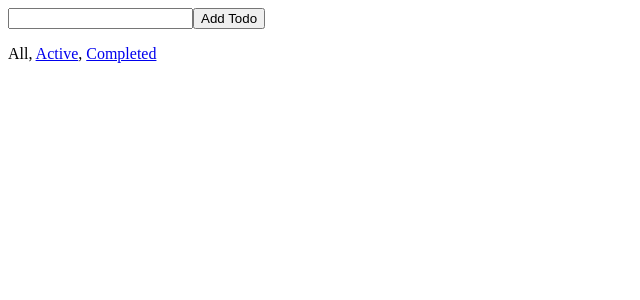
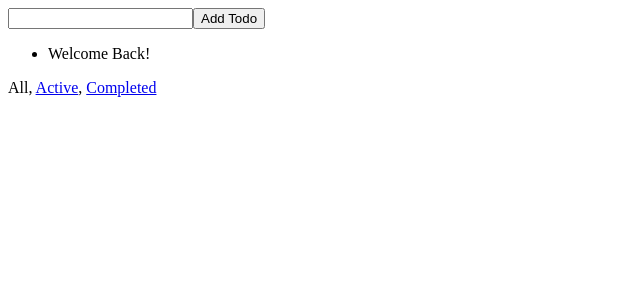
Before and after one commit to WebDevelopment2018/Redux1, a React app in the folder Kateryna/: page / in a window 1280 px wide. Shown: the top 300 px of the page, without its empty margins (0-640 px from the left). Built offline with nearby package versions, Linux system fonts and the light colour scheme.

Commit message:
Supplying the Initial State

```diff
--- /dev/null
+++ b/Kateryna/src/actions/setVisibilityFilter.js
@@ -0,0 +1,4 @@
+export const setVisibilityFilter = (filter) => ({
+    type: 'SET_VISIBILITY_FILTER',
+    filter
+});
--- /dev/null
+++ b/Kateryna/src/actions/todo.js
@@ -0,0 +1,21 @@
+export const todo = (state, action) => {
+    switch (action.type) {
+        case 'ADD_TODO':
+            return {
+                id: action.id,
+                text: action.text,
+                completed: false
+            };
+        case 'TOGGLE_TODO':
+            if (state.id !== action.id) {
+                return state;
+            }
+
+            return {
+                ...state,
+                completed: !state.completed
+            };
+        default:
+            return state;
+    }
+}
--- a/Kateryna/src/app.js
+++ b/Kateryna/src/app.js
@@ -1,118 +1,32 @@
-import {createStore, combineReducers} from 'redux';
-import React, {Component} from "react"
+import {createStore} from 'redux';
+import React, {Component} from "react";
 import ReactDOM from 'react-dom';
-import Footer from "./components/Footer";
-import AddTodo from "./components/AddTodo";
-import VisibleTodoList from "./components/VisibleTodoList";
 import { Provider } from 'react-redux';
+import {todoApp} from './reducers/index';
 
-const todo = (state, action) => {
-    switch (action.type) {
-        case 'ADD_TODO':
-            return {
-                id: action.id,
-                text: action.text,
-                completed: false
-            };
-        case 'TOGGLE_TODO':
-            if (state.id !== action.id) {
-                return state;
-            }
+import App from './components/App';
 
-            return {
-                ...state,
-                completed: !state.completed
-            };
-        default:
-            return state;
-    }
+const persistedState = {
+    todos: [{
+        id: 0,
+        text: 'Welcome Back!',
+        completed: false
+    }]
 }
 
-
-const todos = (state = [], action) => {
-    switch (action.type) {
-        case 'ADD_TODO':
-            return [
-                ...state,
-                todo(undefined, action)
-            ];
-        case 'TOGGLE_TODO':
-            return state.map(t => todo(t, action));
-        default:
-            return state;
-    }
-};
-
-const visibilityFilter = (state = 'SHOW_ALL', action) => {
-    switch (action.type) {
-        case 'SET_VISIBILITY_FILTER':
-            return action.filter;
-        default:
-            return state;
-    }
-};
-
-const todoApp = combineReducers({
-    todos: todos,
-    visibilityFilter: visibilityFilter
-});
-
-
-
-const TodoApp = () =>
-    (
-        <div>
-            <AddTodo/>
-            <VisibleTodoList/>
-            <Footer/>
-        </div>
-    );
-
+const store = createStore(
+    todoApp,
+    persistedState
+)
 
 
 
 const render = () => {
     ReactDOM.render(
-        <Provider store={createStore(todoApp)}>
-            <TodoApp />
+        <Provider store={store}>
+            <App />
         </Provider>,
         document.getElementById('root')
     )
 };
 render();
-
-/*
-import expect from 'expect';
-//const deepFreeze = require('deep-freeze');
-const todoApp = combineReducers({
-    todos: todos,
-    visibilityFilter: visibilityFilter
-});
-
-const store = createStore(todoApp);
-console.log("Initial state");
-console.log(store.getState());
-console.log("--------------------");
-
-
-console.log("Dispathing");
-store.dispatch(
-    {
-        type: "ADD_TODO",
-        id: 0,
-        text: 'Learn Redux'
-    }
-);
-console.log(store.getState());
-console.log("--------------------");
-
-console.log("Set visibility filter");
-store.dispatch(
-    {
-        type: "SET_VISIBILITY_FILTER",
-        filter: "SHOW_COMPLETED"
-    }
-);
-console.log(store.getState());
-console.log("--------------------");
-*/
--- /dev/null
+++ b/Kateryna/src/components/App.js
@@ -0,0 +1,14 @@
+import React, {Component} from "react";
+
+import Footer from "./Footer";
+import AddTodo from "./AddTodo";
+import VisibleTodoList from "./VisibleTodoList";
+
+const App = () =>(
+        <div>
+            <AddTodo/>
+            <VisibleTodoList/>
+            <Footer/>
+        </div>);
+
+export default App;
--- a/Kateryna/src/components/FilterLink.js
+++ b/Kateryna/src/components/FilterLink.js
@@ -1,6 +1,8 @@
-import React, {Component} from "react";
+import {connect} from 'react-redux';
+
 import Link from "./Link";
-import {connect} from 'react-redux';
+import {setVisibilityFilter} from "../actions/setVisibilityFilter";
+
 
 const mapStateToLinkProps = (state, ownProps) => ({
     active:
@@ -8,10 +10,6 @@ const mapStateToLinkProps = (state, ownProps) => ({
     state.visibilityFilter
 });
 
-const setVisibilityFilter = (filter) => ({
-    type: 'SET_VISIBILITY_FILTER',
-    filter
-});
 
 const mapDispatchToLinkProps = (dispatch, ownProps) => ({
     onClick() {
--- a/Kateryna/src/components/VisibleTodoList.js
+++ b/Kateryna/src/components/VisibleTodoList.js
@@ -1,6 +1,8 @@
 import React, {Component} from "react";
 import TodoList from "./TodoList";
 import {connect} from 'react-redux';
+import {visibilityFilter} from "../reducers/visibilityFilter";
+
 
 const getVisibleTodos = (todos, filter) => {
     switch (filter) {
--- /dev/null
+++ b/Kateryna/src/reducers/index.js
@@ -0,0 +1,8 @@
+import {combineReducers} from 'redux';
+import {todos} from "./todos";
+import {visibilityFilter} from "./visibilityFilter";
+
+export const todoApp = combineReducers({
+    todos: todos,
+    visibilityFilter: visibilityFilter
+});
--- /dev/null
+++ b/Kateryna/src/reducers/todos.js
@@ -0,0 +1,16 @@
+import {todo} from "../actions/todo";
+
+
+export const todos = (state = [], action) => {
+    switch (action.type) {
+        case 'ADD_TODO':
+            return [
+                ...state,
+                todo(undefined, action)
+            ];
+        case 'TOGGLE_TODO':
+            return state.map(t => todo(t, action));
+        default:
+            return state;
+    }
+};
--- /dev/null
+++ b/Kateryna/src/reducers/visibilityFilter.js
@@ -0,0 +1,10 @@
+
+
+export const visibilityFilter = (state = 'SHOW_ALL', action) => {
+    switch (action.type) {
+        case 'SET_VISIBILITY_FILTER':
+            return action.filter;
+        default:
+            return state;
+    }
+};
```
Also changed, not shown: Kateryna/src/index.js (added).
